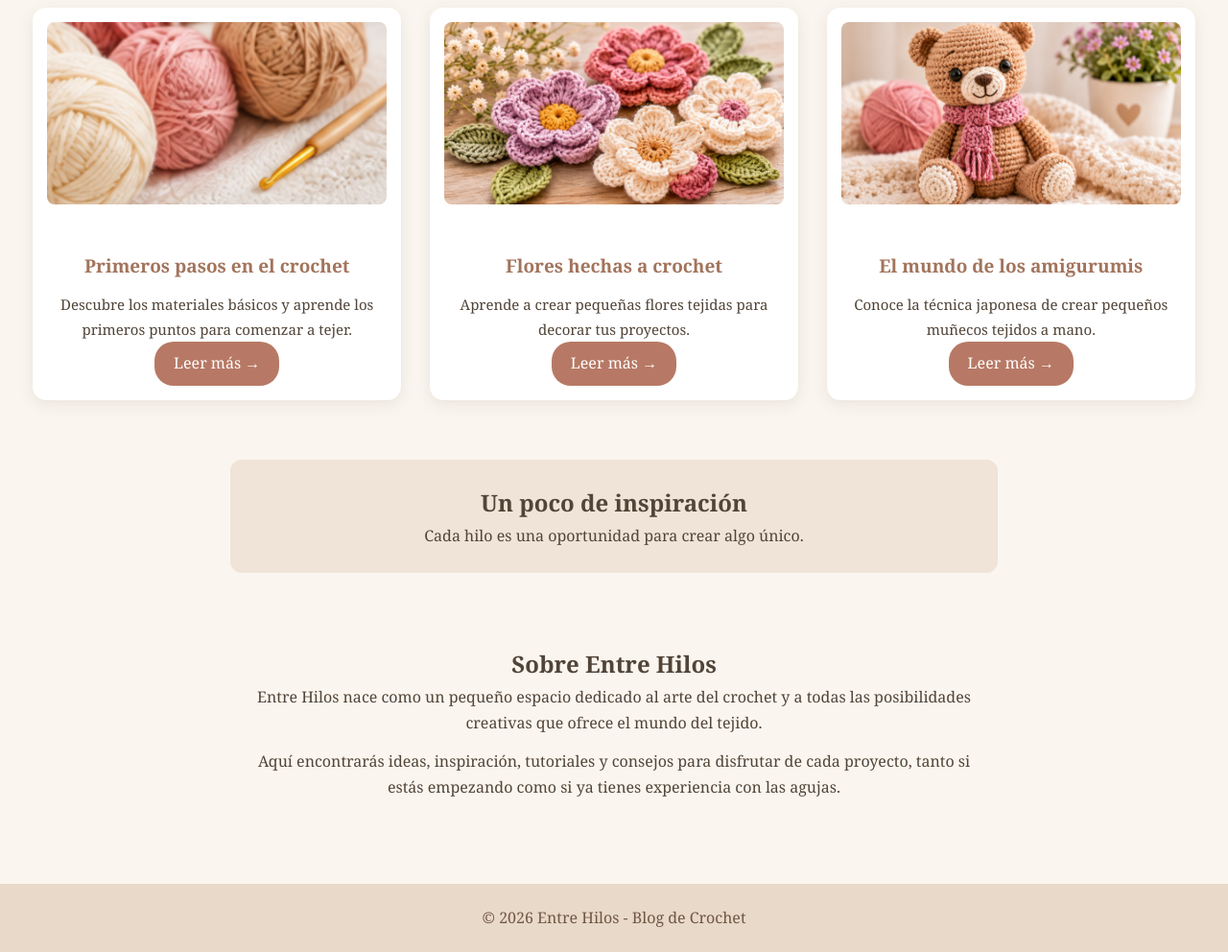
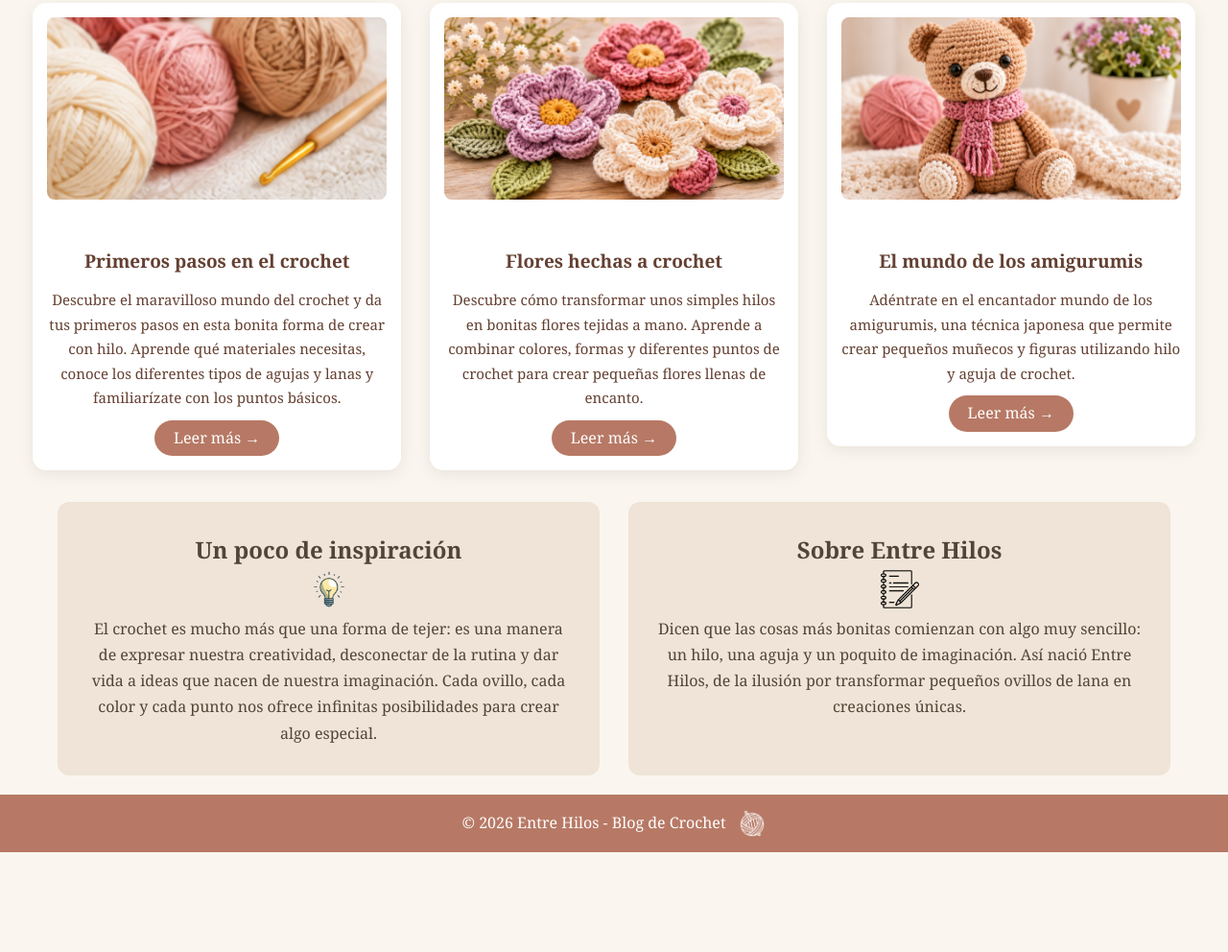
Before and after one commit to Lamirwi/entre_hilos, a plain HTML site: page index.html in a window 1280 px wide. Shown: the part 607-1599 px from the top of the page at 96% size. After the commit the page ends 1495 px from the top, so only its background shows below. Drawn offline with Linux system fonts and the light colour scheme.

Commit message:
finalizacion de la pagina de index

```diff
--- a/index.html
+++ b/index.html
@@ -24,7 +24,7 @@
             <!-- Columna derecha: navegación -->
             <nav>
                 <a class="botones" href="index.html">Inicio</a>
-                <a class="botones" href="#tutoriales">Publicaciones</a>
+                <a class="botones" href="#publicaciones">Publicaciones</a>
                 <a class="botones" href="#inspiracion">Inspiración</a>
                 <a class="botones" href="#sobre-mi">Sobre mí</a>
             </nav>
@@ -42,70 +42,72 @@
             </p>
         </section>
 
-        <section id="tutoriales">
+        <section id="publicaciones">
             <h2>Últimas publicaciones</h2>
-
             <article>
                 <img src="images/materiales.png" alt="Ovillos de lana y aguja de crochet">
                 <h3>Primeros pasos en el crochet</h3>
-                <p>Descubre los materiales básicos y aprende
-                    los primeros puntos para comenzar a tejer.</p>
+                <p>Descubre el maravilloso mundo del crochet y da tus primeros pasos
+                    en esta bonita forma de crear con hilo. Aprende qué materiales
+                    necesitas, conoce los diferentes tipos de agujas y lanas y
+                    familiarízate con los puntos básicos.</p>
                 <a class="botones" href="articulos/primerosPasos.html">
                     Leer más →
                 </a>
             </article>
-
             <article>
                 <img src="images/flores.png" alt="Flores tejidas a crochet">
                 <h3>Flores hechas a crochet</h3>
-                <p>Aprende a crear pequeñas flores tejidas
-                    para decorar tus proyectos.</p>
+                <p>Descubre cómo transformar unos simples hilos en bonitas flores tejidas
+                    a mano. Aprende a combinar colores, formas y diferentes puntos de
+                    crochet para crear pequeñas flores llenas de encanto.</p>
                 <a class="botones" href="articulos/flores.html">
                     Leer más →
                 </a>
             </article>
-
             <article>
                 <img src="images/amigurumis.png" alt="Muñeco amigurumi tejido a crochet">
                 <h3>El mundo de los amigurumis</h3>
-                <p>Conoce la técnica japonesa de crear
-                    pequeños muñecos tejidos a mano.</p>
+                <p>Adéntrate en el encantador mundo de los amigurumis, una técnica
+                    japonesa que permite crear pequeños muñecos y figuras utilizando hilo
+                    y aguja de crochet. </p>
                 <a class="botones" href="articulos/amigurumis.html">
                     Leer más →
                 </a>
             </article>
-
-
         </section>
+        <div class="inspiracionEinfo">
 
             <section id="inspiracion">
                 <h2>Un poco de inspiración</h2>
-            <p>Cada hilo es una oportunidad para crear algo único.</p>
+                <p><img src="images/iconoBombilla.png" alt="Icono bombilla idea"></p>
+                <p>
+                    El crochet es mucho más que una forma de tejer: es una manera
+                    de expresar nuestra creatividad, desconectar de la rutina y
+                    dar vida a ideas que nacen de nuestra imaginación. Cada ovillo,
+                    cada color y cada punto nos ofrece infinitas posibilidades
+                    para crear algo especial.
+                </p>
             </section>
-
 
             <section id="sobre-mi">
                 <h2>Sobre Entre Hilos</h2>
-
+                <p><img src="images/cuaderno.png" alt="Icono cuaderno de notas"></p>
                 <p>
-                Entre Hilos nace como un pequeño espacio dedicado
-                al arte del crochet y a todas las posibilidades
-                creativas que ofrece el mundo del tejido.
-            </p>
-
-            <p>
-                Aquí encontrarás ideas, inspiración, tutoriales
-                y consejos para disfrutar de cada proyecto,
-                tanto si estás empezando como si ya tienes
-                experiencia con las agujas.
+                    Dicen que las cosas más bonitas comienzan con algo muy sencillo:
+                    un hilo, una aguja y un poquito de imaginación. Así nació
+                    Entre Hilos, de la ilusión por transformar pequeños ovillos
+                    de lana en creaciones únicas.
                 </p>
             </section>
-
-
+        </div>
     </main>
 
     <footer>
+        <div class="contenido-footer">
             <p>© 2026 Entre Hilos - Blog de Crochet</p>
+            <img src="images/tejer.png" alt="Icono ovillo de tejer">
+        </div>
     </footer>
 
 </body>
--- a/style.css
+++ b/style.css
@@ -21,6 +21,7 @@ header {
     padding: 5px 8%;
     border-bottom: 1px solid #ddc5b2;
 }
+
 
 .cabecera {
     display: flex;
@@ -73,9 +74,10 @@ header {
     background-color: #b77965;
     color: white;
     text-decoration: none;
-    padding: 9px 20px;
+    padding: 5px 20px;
     border-radius: 20px;
     transition: background-color 0.3s;
+    margin-top: 10px;;
 }
 
 /* COLUMNA DERECHA: NAVEGACIÓN */
@@ -149,15 +151,16 @@ nav a:hover {
 
 /* PUBLICACIONES */
 
-#tutoriales {
+#publicaciones {
     text-align: center;
 }
 
-#tutoriales > h2 {
-    margin-bottom: 30px;
+#publicaciones > h2 {
+    margin-top: 20px;
+    margin-bottom: 5px;
 }
 
-#tutoriales article {
+#publicaciones article {
     display: inline-block;
     width: 30%;
     vertical-align: top;
@@ -169,37 +172,69 @@ nav a:hover {
     transition: transform 0.3s, box-shadow 0.3s;
 }
 
-#tutoriales article:hover {
+#publicaciones article:hover {
     transform: translateY(-7px);
     box-shadow: 0 8px 22px rgba(80, 60, 40, 0.16);
 }
 
-#tutoriales article h3 {
-    color: #a2745c;
+#publicaciones article h3 {
+
     margin-bottom: 12px;
     font-size: 19px;
+    color: #644032;
 }
 
-#tutoriales article p {
+#publicaciones article p {
     font-size: 15px;
+    color: #644032;
 }
 
 
 /* INSPIRACION Y SOBRE MI */
 
+.inspiracionEinfo > div,
+.inspiracionEinfo > section {
+    flex: 1;
+    min-width: 0;
+}
+
 #inspiracion,
 #sobre-mi {
+    max-width: none;
+    margin: 0;
+    padding: 30px;
     text-align: center;
-    padding: 25px;
+    background-color: #efe4d7;
+    border-radius: 12px;
+}
+
+#inspiracion img,
+#sobre-mi img {
+    width: 40px;
+    height: 40px;
+    object-fit: contain;
 }
 
 /* PIE DE PAGINA */
 
 footer {
-    background-color: #e9d9c8;
-    text-align: center;
-    padding: 22px;
-    color: #705744;
+    background-color: #b77965;
+    padding: 15px 22px;
+    color: #ffffff;
+}
+
+.contenido-footer {
+    display: flex;
+    justify-content: center;
+    align-items: center;
+    gap: 12px;
+}
+
+footer img {
+    width: 30px;
+    height: 30px;
+    object-fit: contain;
+    filter: brightness(0) invert(1);
 }
 
 
@@ -246,6 +281,10 @@ footer {
     section {
         margin-bottom: 35px;
     }
+    .inspiracionEinfo {
+    flex-direction: column;
+    gap: 20px;
+}
 }
 
 
@@ -295,19 +334,24 @@ main h3 {
 
 /* DETALLES DE LAS SECCIONES */
 
+.inspiracionEinfo {
+    display: flex;
+    flex-direction: row;
+    justify-content: space-between;
+    align-items: stretch;
+    gap: 30px;
+    max-width: 1200px;
+    margin: 20px auto;
+    padding: 0 20px;
+}
+
 #inspiracion,
 #sobre-mi {
-    max-width: 800px;
-    margin: 50px auto;
-    padding: 25px;
+    flex: 1;
+    min-width: 0;
+    margin: 0;
+    padding: 30px;
     text-align: center;
-}
-
-#sobre-mi p {
-    margin-bottom: 12px;
-}
-
-#inspiracion {
     background-color: #efe4d7;
     border-radius: 12px;
 }
```
Also changed, not shown: articulos/amigurumis.html (+4 -3 lines), articulos/flores.html (+7 -7 lines), articulos/primerosPasos.html (+2 -2 lines), Images/cuaderno.png (added), Images/iconoBombilla.png (added), Images/tejer.png (added). Lines whose indentation alone changed are shown as unchanged.
